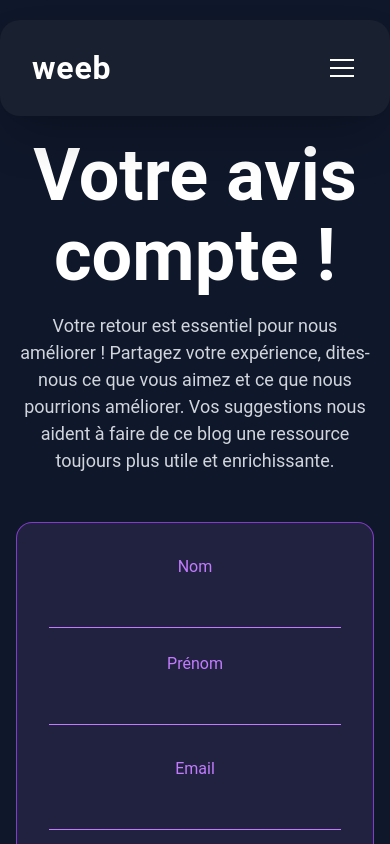
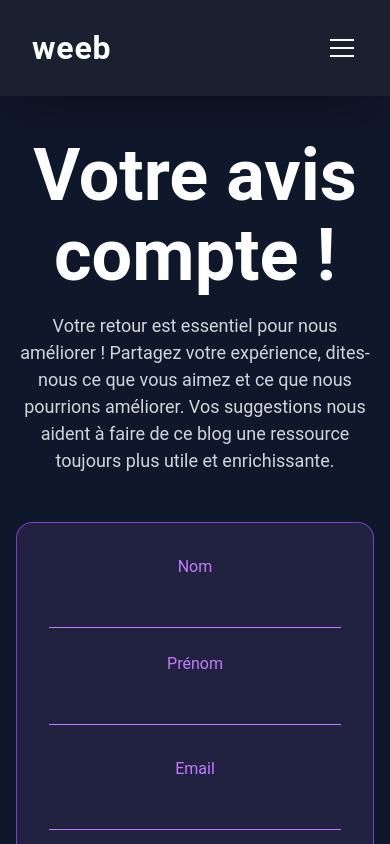
Before and after one commit to sylvqinz/weeb_sylvain_zanini, a React (Vite) app: page /contact in a window 390 px wide. Shown: the top 844 px of the page. Built offline with nearby package versions, Linux system fonts and the light colour scheme.

Commit message:
full width on mobile + not rounded edge

```diff
--- a/src/components/Header.jsx
+++ b/src/components/Header.jsx
@@ -29,12 +29,12 @@ export default function Header() {
 
   return (
     <header
-      className={`fixed w-full flex justify-center pt-5 z-50 transition-transform duration-450 ${
+      className={`fixed w-full flex justify-center lg:pt-5 z-50 transition-transform duration-450 ${
         hidden ? "-translate-y-full" : "translate-y-0"
       }`}
     >
       <nav
-        className="relative flex items-center justify-between h-[96px] w-[1000px] max-w-6xl px-8 py-4 rounded-[20px]
+        className="relative flex items-center justify-between h-[96px] w-[1000px] max-w-6xl px-8 py-4 lg:rounded-[20px]
           bg-[#19202f]"
         style={{
           boxShadow: "0px 0px 15px 0px #00000012, 0px 25px 50px -12px #00000040",
--- a/src/pages/Contact.jsx
+++ b/src/pages/Contact.jsx
@@ -10,10 +10,8 @@ export default function Contact() {
           plus utile et enrichissante.
         </p>
 
-
         <div className="border border-purple-500/70 rounded-2xl p-8 bg-[#20223f] backdrop-blur">
           <form className="space-y-8">
-
             <div className="grid grid-cols-1 md:grid-cols-2 gap-6">
               <div>
                 <label className="block text-purple-400 mb-2">Nom</label>
@@ -32,7 +30,6 @@ export default function Contact() {
               </div>
             </div>
 
-
             <div className="grid grid-cols-1 md:grid-cols-2 gap-6">
               <div>
                 <label className="block text-purple-400 mb-2">Email</label>
@@ -49,7 +46,6 @@ export default function Contact() {
                 />
               </div>
             </div>
-
 
             <div>
               <label className="block text-purple-400 mb-2">Message</label>
```
Also changed, not shown: src/pages/Desktop.jpg (deleted).
